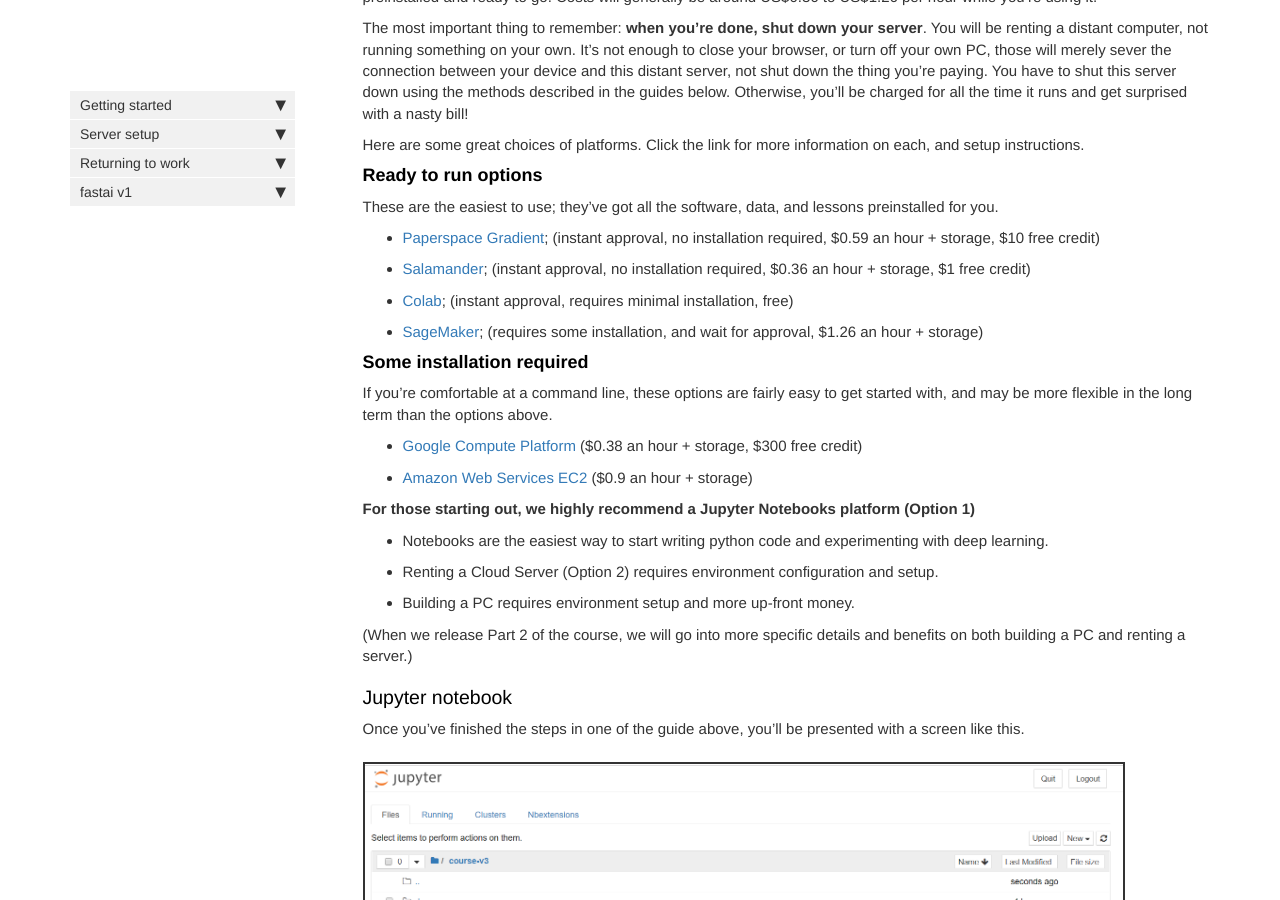
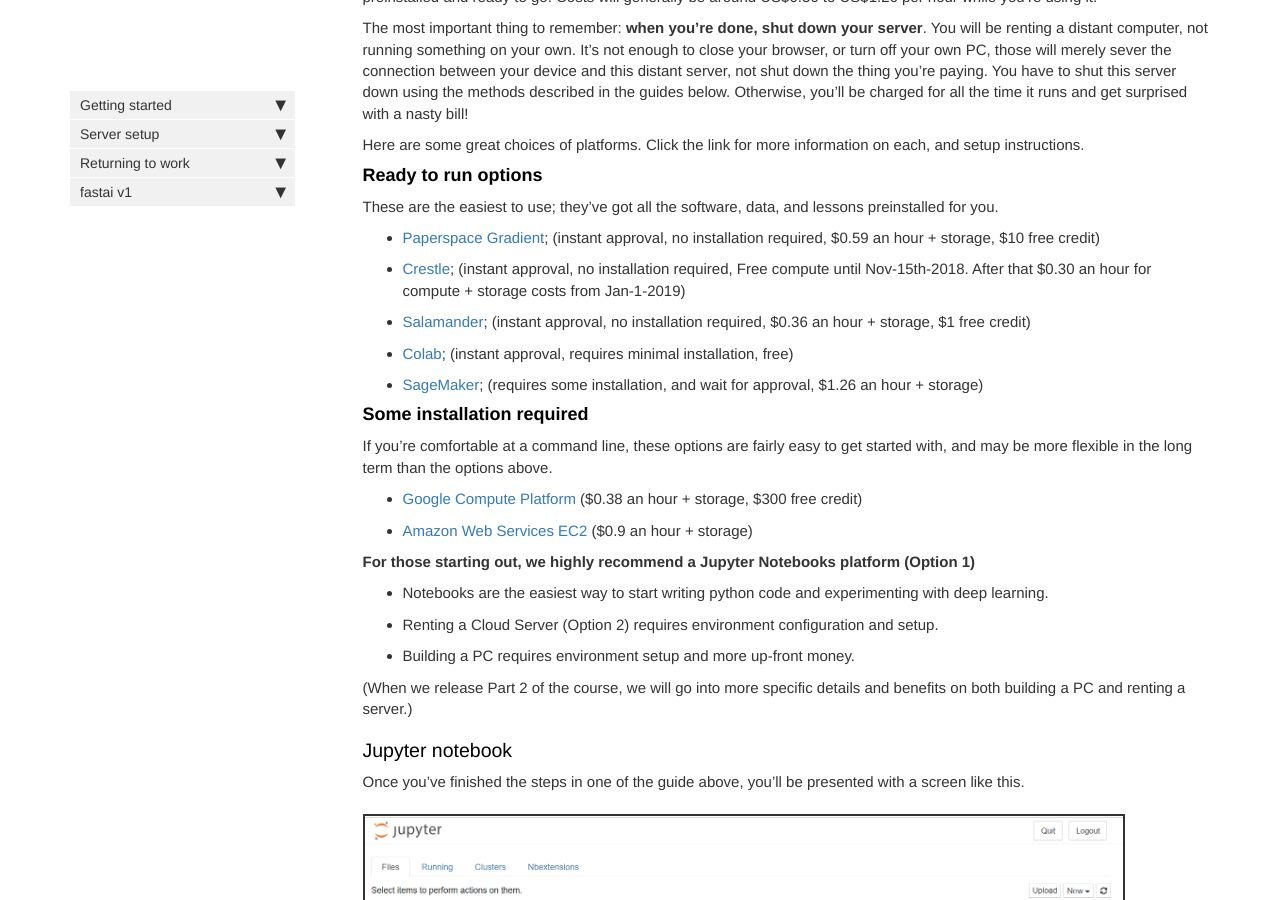
Before and after one commit to tamersalama/course-v3, a Jekyll site: the page built from docs/index.md, in a window 1280 px wide and 900 px high, scrolled down 702 px. Built offline with Jekyll 4.4.1, drawn with Linux system fonts in a browser that asks for light colours; nearby versions of some CDN libraries; comment, search, counter and statistics services are not loaded.

Commit message:
Crestle added to the main page (#41)

```diff
--- a/docs/index.md
+++ b/docs/index.md
@@ -21,6 +21,7 @@
 These are the easiest to use; they've got all the software, data, and lessons preinstalled for you.
 
 - [Paperspace Gradient](/start_gradient.html); (instant approval, no installation required, $0.59 an hour + storage, $10 free credit)
+- [Crestle](/start_crestle.html); (instant approval, no installation required, Free compute until Nov-15th-2018. After that $0.30 an hour for compute + storage costs from Jan-1-2019)
 - [Salamander](/start_salamander.html); (instant approval, no installation required, $0.36 an hour + storage, $1 free credit)
 - [Colab](/start_colab.html); (instant approval, requires minimal installation, free)
 - [SageMaker](/start_sagemaker.html); (requires some installation, and wait for approval, $1.26 an hour + storage)
```
